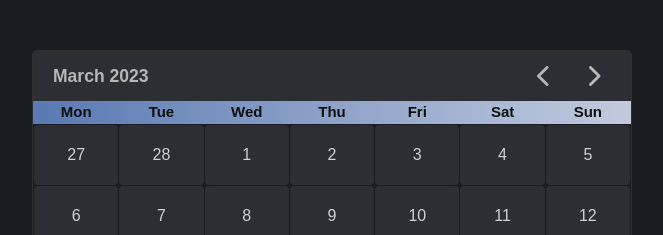
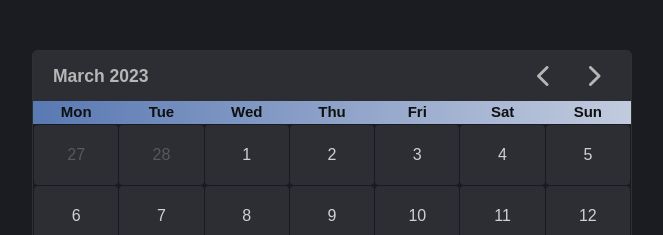
Before and after one commit to GeorgeDeyneka/calendar-vue, a Vue app: page / in a window 1280 px wide. Shown: the top 235 px of the page, without its empty margins (308-971 px from the left). Built offline with nearby package versions, Linux system fonts and the light colour scheme.

Commit message:
Fixed bug with previous-month styles

```diff
--- a/src/components/grid-template/CalendarItem.vue
+++ b/src/components/grid-template/CalendarItem.vue
@@ -30,8 +30,7 @@ export default {
 <template>
   <div class="item" :class="{ 'previous-month': isPreviousMonth }">
     {{ formatDate(dayData, "d") }}
-    <div v-if="events.length" class="event-point">
-    </div>
+    <div v-if="events.length" class="event-point"></div>
   </div>
 </template>
 
@@ -51,9 +50,6 @@ export default {
   &:hover {
     background-color: #494d52;
   }
-
-  .previous-month {
-    color: #595959;
 }
 
 .event-point {
@@ -65,5 +61,8 @@ export default {
   top: 5px;
   right: 5px;
 }
+
+.previous-month {
+  color: #595959;
 }
 </style>
```
Lines whose indentation alone changed are shown as unchanged.
